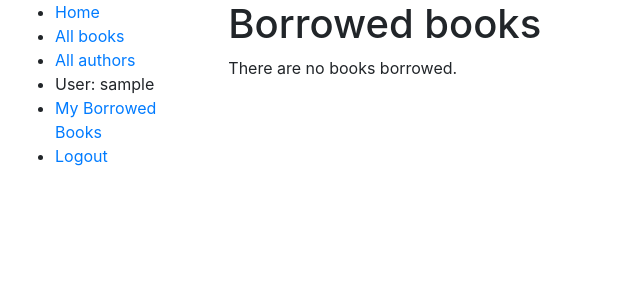
After one commit to anthonysea/moz_locallibrary, a Django app: page /catalog/mybooks/ in a window 1280 px wide. The commit adds this page. Shown: the top 300 px of the page, without its empty margins (0-640 px from the left). Run offline with Django 3.2, Linux system fonts and the light colour scheme; the visitor is signed in with stand-in values (Sample User, id 1); data that the repository does not hold is empty; some libraries are stand-ins or nearby versions.

Commit message:
change BookInstance model to have borrower field to keep track of users who are borrowing books

```diff
--- a/catalog/admin.py
+++ b/catalog/admin.py
@@ -28,6 +28,7 @@ class BookAdmin(admin.ModelAdmin):
 # Register the Admin classes for BookInstance using the decorator
 @admin.register(BookInstance)
 class BookInstanceAdmin(admin.ModelAdmin):
+    list_display = ('book', 'status', 'borrower', 'due_back', 'id')
     list_filter = ('status', 'due_back')
 
     fieldsets = (
@@ -35,6 +36,6 @@ class BookInstanceAdmin(admin.ModelAdmin):
             'fields': ('book', 'imprint', 'id')
         }),
         ('Availability', {
-            'fields': ('status', 'due_back')
+            'fields': ('status', 'due_back', 'borrower')
         }),
     )
--- a/catalog/templates/base_generic.html
+++ b/catalog/templates/base_generic.html
@@ -20,6 +20,7 @@
 
                     {% if user.is_authenticated %}
                         <li>User: {{ user.get_username }}</li>
+                        <li><a href="{% url 'my-borrowed' %}">My Borrowed Books</a></li>
                         <li><a href="{% url 'logout' %}?next={{request.path}}">Logout</a></li>
                     {% else %}
                         <li><a href="{% url 'login' %}?next={{request.path}}">Login</a></li>
--- /dev/null
+++ b/catalog/templates/bookinstance_list_borrowed_user.html
@@ -0,0 +1,18 @@
+{% extends "base_generic.html" %}
+
+{% block content %}
+    <h1>Borrowed books</h1>
+
+    {% if bookinstance_list %}
+    <ul>
+        {% for bookinst in bookinstance_list %}
+            <li class="{% if bookinst.is_overdue %}text-danger{% endif %}">
+                <a href="{% url 'book-detail' bookinst.book.pk %}">{{ bookinst.book.title }}</a> ({{ bookinst.due_back }})
+            </li>
+        {% endfor %}
+    </ul>
+
+    {% else %}
+        <p>There are no books borrowed.</p>
+    {% endif %}
+{% endblock %}
--- a/catalog/urls.py
+++ b/catalog/urls.py
@@ -6,5 +6,9 @@ urlpatterns = [
     path('books/', views.BookListView.as_view(), name='books'),
     path('book/<int:pk>', views.BookDetailView.as_view(), name='book-detail'),
     path('authors/', views.AuthorListView.as_view(), name='authors'),
-    path('authors/<int:pk>', views.AuthorDetailView.as_view(), name='author-detail')
+    path('authors/<int:pk>', views.AuthorDetailView.as_view(), name='author-detail'),
 ]
+
+urlpatterns += [
+    path('mybooks/', views.LoanedBooksByUserListView.as_view(), name='my-borrowed'),
+]
--- a/catalog/views.py
+++ b/catalog/views.py
@@ -2,6 +2,7 @@ from django.shortcuts import render
 from catalog.models import Book, Author, BookInstance, Genre
 from django.db.models import Q
 from django.views import generic
+from django.contrib.auth.mixins import LoginRequiredMixin
 
 def index(request):
     """View function for home page of the site."""
@@ -64,3 +65,14 @@ class AuthorListView(generic.ListView):
 class AuthorDetailView(generic.DetailView):
     model = Author
     template_name = 'author_detail.html'
+
+from django.contrib.auth.mixins import LoginRequiredMixin
+
+class LoanedBooksByUserListView(LoginRequiredMixin, generic.ListView):
+    """Generic class-based view listing books on loan to current user."""
+    model = BookInstance
+    template_name = 'bookinstance_list_borrowed_user.html'
+    paginate_by = 10
+
+    def get_queryset(self):
+        return BookInstance.objects.filter(borrower=self.request.user).filter(status__exact='o').order_by('due_back')
```
Also changed, not shown: catalog/models.py (+11 -1 lines), catalog/migrations/0003_bookinstance_borrower.py (added).
